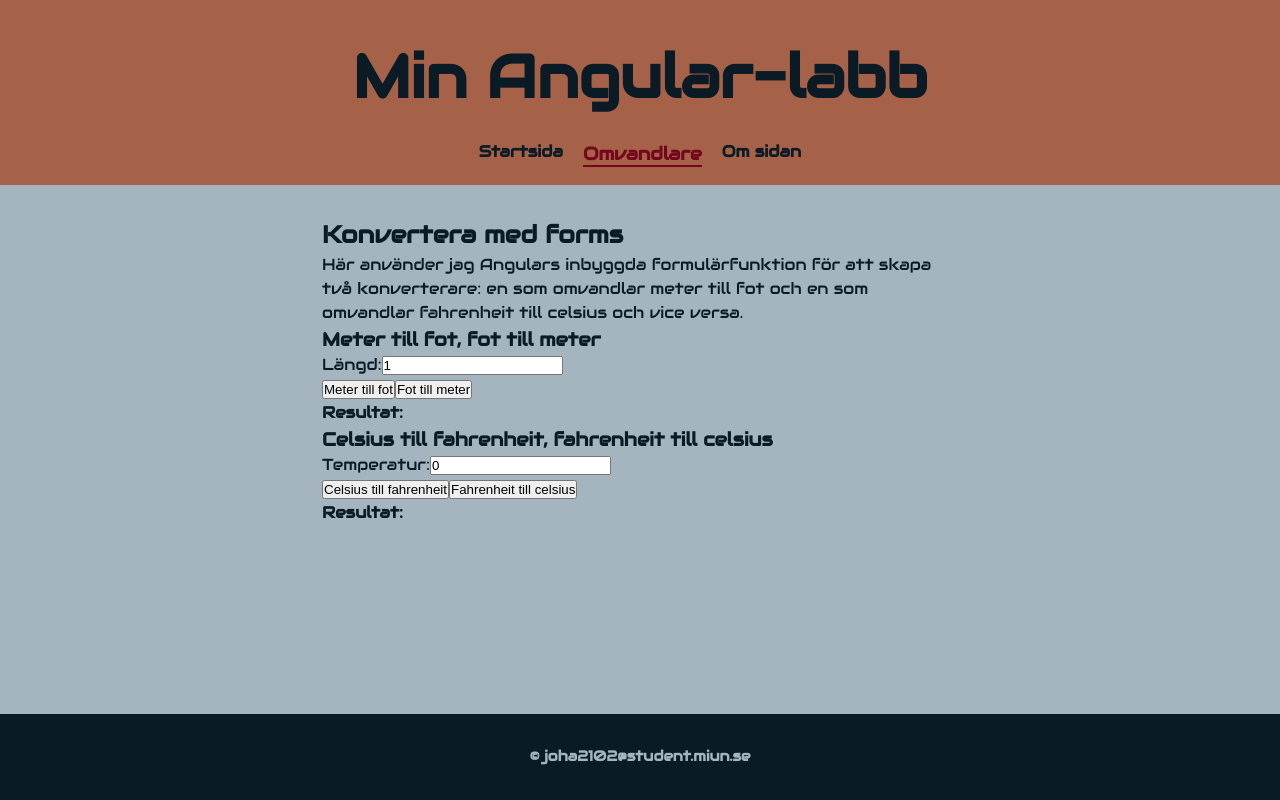
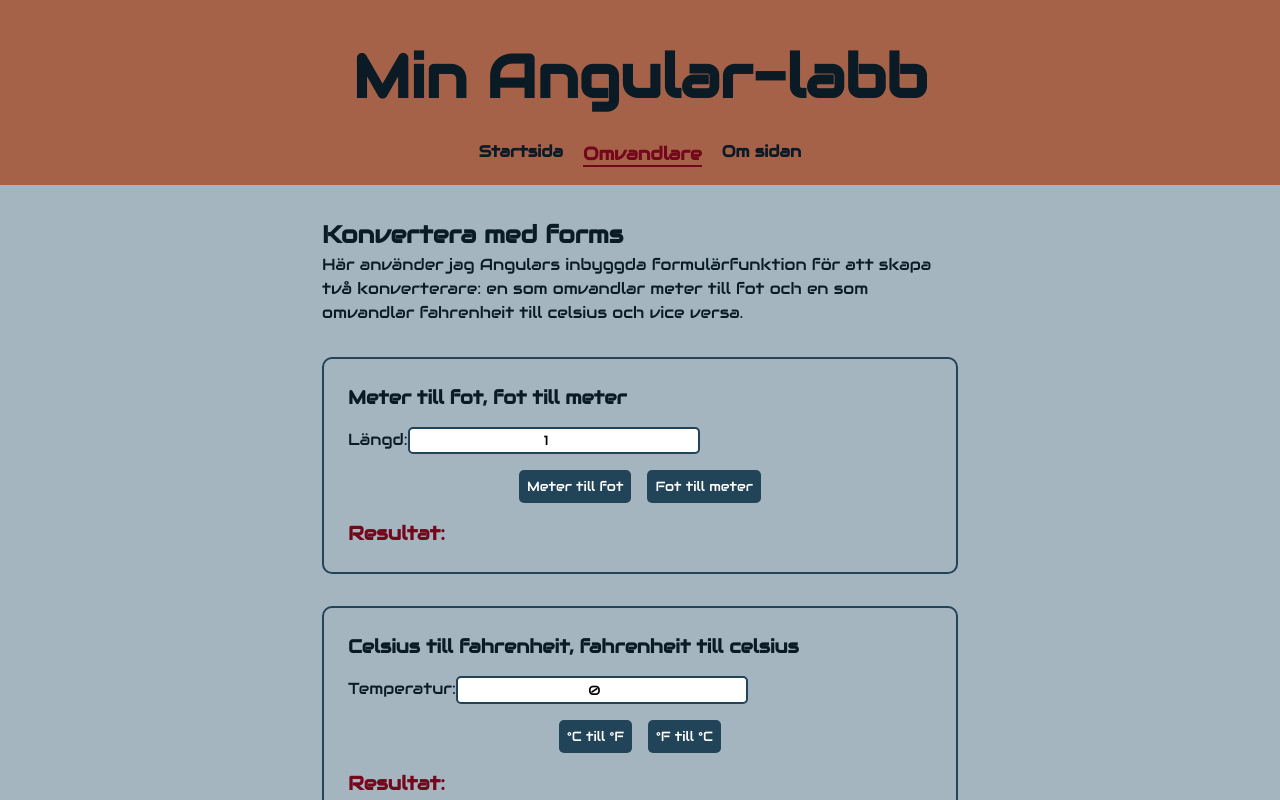
Before and after one commit to JohannaHannahoJ/ts-labb-3, an Angular app: page /omvandlare in a window 1280 px wide. Shown: the top 800 px of the page. Built offline with nearby package versions, Linux system fonts and the light colour scheme.

Commit message:
Add styling for converter components

```diff
--- a/src/app/converter/converter.css
+++ b/src/app/converter/converter.css
@@ -0,0 +1,3 @@
+p {
+    margin-bottom: 2rem;
+}
--- a/src/app/length-converter/length-converter.html
+++ b/src/app/length-converter/length-converter.html
@@ -1,3 +1,4 @@
+<div class="card">
     <h3>Meter till fot, fot till meter</h3>
     <div class="formInput">
         <div>
@@ -13,3 +14,4 @@
     <div class="results">
         <p><strong>Resultat: {{ result }}</strong></p>
     </div>
+</div>
--- a/src/app/temperature-converter/temperature-converter.html
+++ b/src/app/temperature-converter/temperature-converter.html
@@ -1,3 +1,4 @@
+<div class="card">
     <h3>Celsius till fahrenheit, fahrenheit till celsius</h3>
     <div class="formInput">
         <div>
@@ -6,9 +7,10 @@
         </div>
     </div>
     <div class="convertBtns">
-    <button (click)="celsiusToFahrenheit()">Celsius till fahrenheit</button>
-    <button (click)="fahrenheitToCelsius()">Fahrenheit till celsius</button>
+        <button (click)="celsiusToFahrenheit()">°C till °F</button>
+        <button (click)="fahrenheitToCelsius()">°F till °C</button>
     </div>
     <div class="results">
         <p><strong>Resultat: {{ result }}</strong></p>
     </div>
+</div>
--- a/src/styles.css
+++ b/src/styles.css
@@ -63,3 +63,50 @@ footer {
     background-color: var(--text);
     color: var(--bg);
 }
+
+.formInput,
+.convertBtns,
+.results {
+    margin-top: 1rem;
+}
+
+.card {
+    padding: 1.5rem;
+    margin-bottom: 2rem;
+    border-radius: 10px;
+    border: solid 2px var(--harmony);
+}
+
+input {
+    padding: 0.2rem;
+    font-family: inherit;
+    text-align: center;
+    border: solid 2px var(--harmony);
+    border-radius: 5px;
+    width: 50%;
+}
+
+.convertBtns {
+    display: flex;
+    justify-content: center;
+    gap: 1rem;
+}
+
+.convertBtns button {
+    padding: 0.5rem;
+    background-color: var(--harmony);
+    color: white;
+    font-family: inherit;
+    border: none;
+    border-radius: 5px;
+    cursor: pointer;
+}
+
+.convertBtns button:hover {
+    background-color: var(--wakeup);
+}
+
+.results{
+    font-size: larger;
+    color: var(--wakeup);
+}
```
Lines whose indentation alone changed are shown as unchanged.
